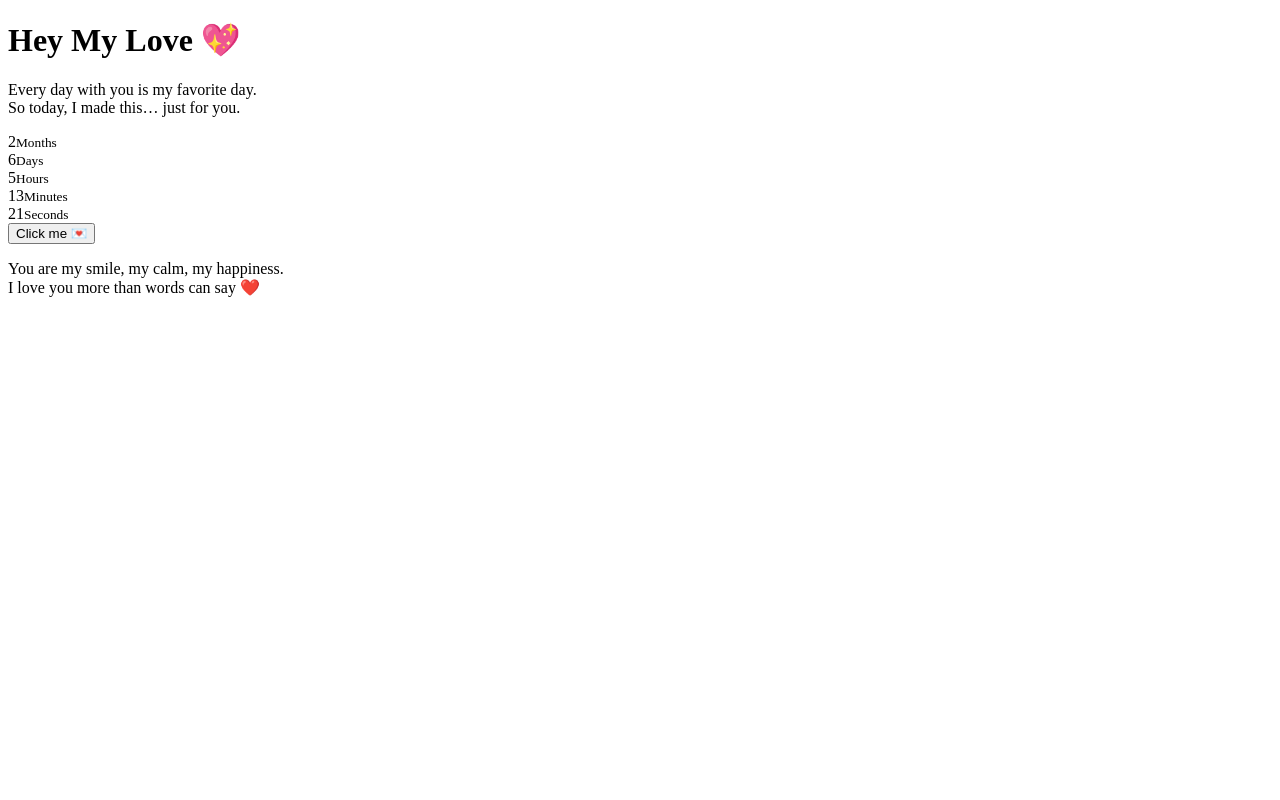
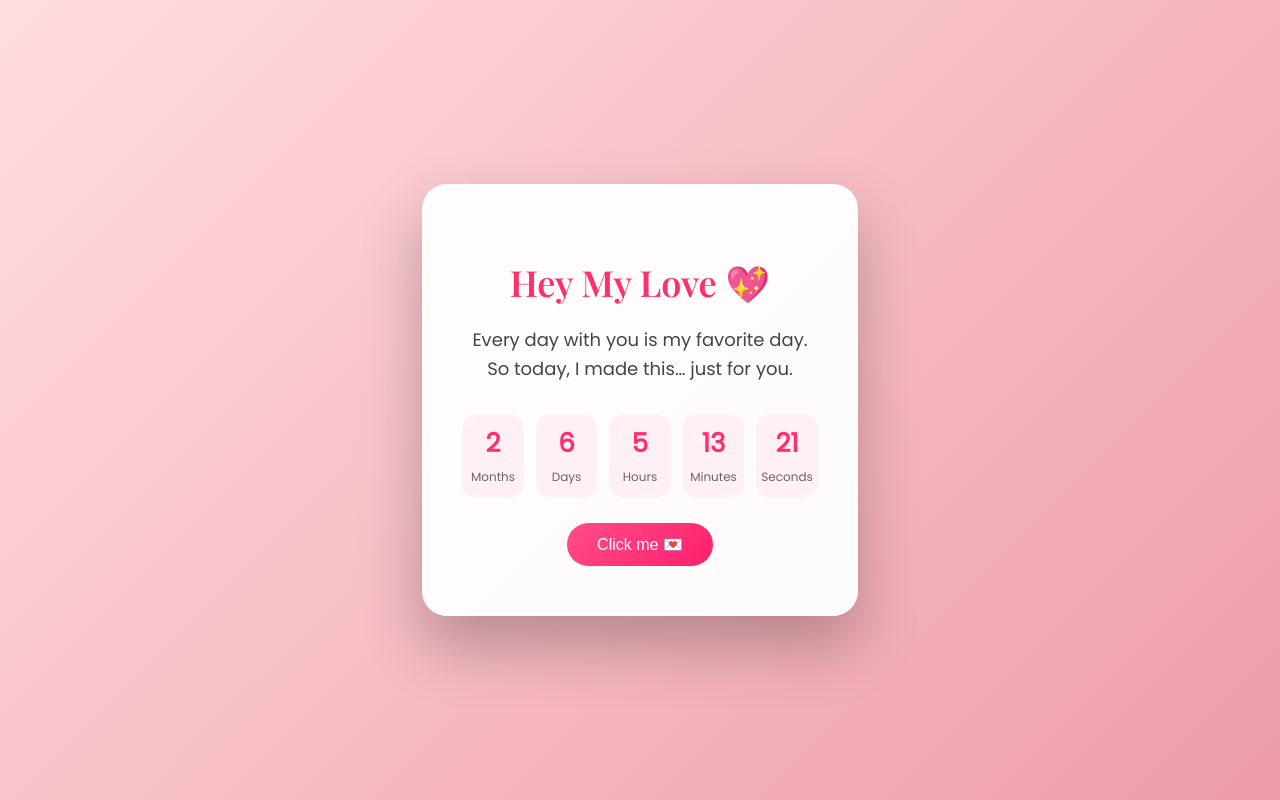
Before and after one commit to lukashavishvili19-dotcom/JozeF1na, a plain HTML site: page index.html in a window 1280 px wide. Drawn offline with nearby package versions, Linux system fonts and the light colour scheme.

Commit message:
Update style.css

```diff
--- a/style.css
+++ b/style.css
@@ -1,41 +1,98 @@
-function showMore() {
-  document.getElementById("hidden").style.display = "block";
+@import url('https://fonts.googleapis.com/css2?family=Playfair+Display:wght@600&family=Poppins:wght@300;400&display=swap');
+
+body {
+  margin: 0;
+  height: 100vh;
+  background: linear-gradient(135deg, #ffdde1, #ee9ca7);
+  display: flex;
+  justify-content: center;
+  align-items: center;
+  font-family: 'Poppins', sans-serif;
 }
 
-function getNextApril9() {
-  const now = new Date();
-  let year = now.getFullYear();
-  let target = new Date(year, 3, 9, 0, 0, 0); // April = 3
-
-  if (now > target) {
-    target = new Date(year + 1, 3, 9, 0, 0, 0);
-  }
-
-  return target;
+.card {
+  background: rgba(255, 255, 255, 0.95);
+  padding: 50px 40px;
+  border-radius: 25px;
+  text-align: center;
+  box-shadow: 0 30px 60px rgba(0,0,0,0.25);
+  max-width: 420px;
+  animation: fadeIn 1.2s ease;
 }
 
-const targetDate = getNextApril9();
-
-function updateCountdown() {
-  const now = new Date();
-  let diff = targetDate - now;
-
-  if (diff <= 0) return;
-
-  const seconds = Math.floor(diff / 1000);
-  const minutes = Math.floor(seconds / 60);
-  const hours = Math.floor(minutes / 60);
-  const daysTotal = Math.floor(hours / 24);
-
-  const months = Math.floor(daysTotal / 30);
-  const days = daysTotal % 30;
-
-  document.getElementById("months").textContent = months;
-  document.getElementById("days").textContent = days;
-  document.getElementById("hours").textContent = hours % 24;
-  document.getElementById("minutes").textContent = minutes % 60;
-  document.getElementById("seconds").textContent = seconds % 60;
+h1 {
+  font-family: 'Playfair Display', serif;
+  font-size: 36px;
+  color: #ff2f6d;
+  margin-bottom: 20px;
 }
 
-updateCountdown();
-setInterval(updateCountdown, 1000);
+p {
+  font-size: 18px;
+  color: #444;
+  line-height: 1.6;
+}
+
+button {
+  margin-top: 25px;
+  padding: 12px 30px;
+  border: none;
+  border-radius: 30px;
+  background: linear-gradient(135deg, #ff4d88, #ff1f6d);
+  color: white;
+  font-size: 16px;
+  cursor: pointer;
+  transition: transform 0.2s, box-shadow 0.2s;
+}
+
+button:hover {
+  transform: translateY(-3px);
+  box-shadow: 0 10px 20px rgba(255, 77, 136, 0.4);
+}
+
+.hidden {
+  display: none;
+  margin-top: 25px;
+  color: #ff2f6d;
+  font-weight: 500;
+}
+
+/* ===== COUNTDOWN STYLES ===== */
+
+.countdown {
+  display: grid;
+  grid-template-columns: repeat(5, 1fr);
+  gap: 12px;
+  margin-top: 30px;
+}
+
+.countdown div {
+  background: #fff0f5;
+  border-radius: 15px;
+  padding: 10px 5px;
+}
+
+.countdown span {
+  display: block;
+  font-size: 26px;
+  font-weight: 600;
+  color: #ff2f6d;
+}
+
+.countdown small {
+  font-size: 12px;
+  color: #666;
+}
+
+/* ===== ANIMATION ===== */
+
+@keyframes fadeIn {
+  from {
+    opacity: 0;
+    transform: translateY(20px);
+  }
+  to {
+    opacity: 1;
+    transform: translateY(0);
+  }
+}
```
